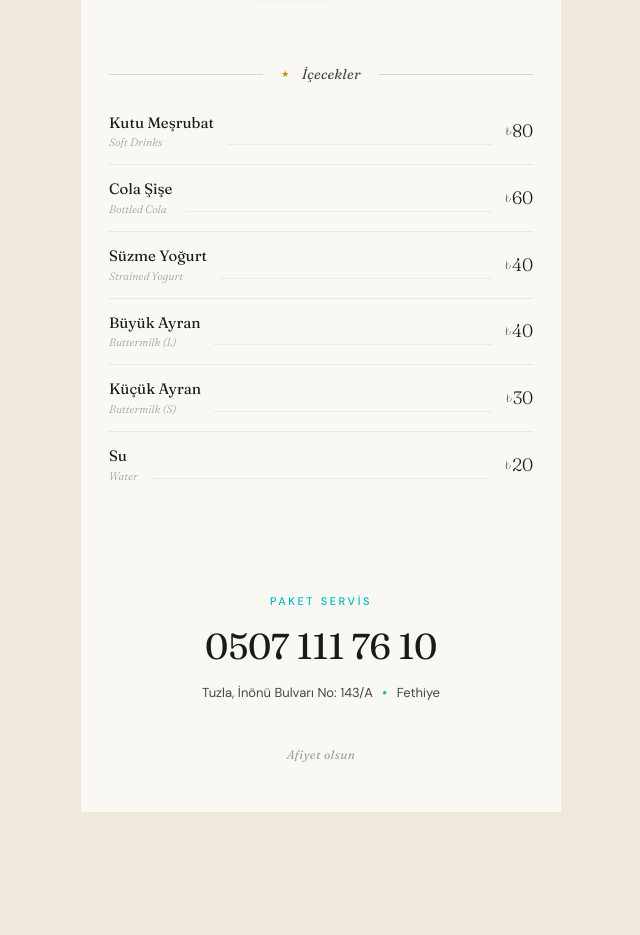
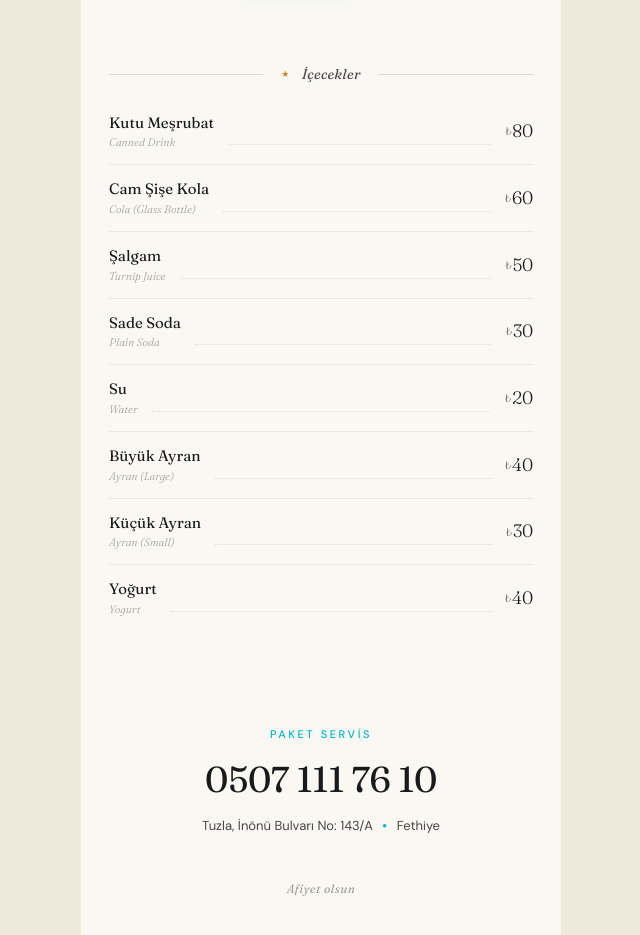
Before and after one commit to saygingemici25800-pixel/fethiye-pilavcisi, a plain HTML site: page menu/index.html in a window 1280 px wide. Shown: the part 6640-7575 px from the top of the page, without its empty margins (319-959 px from the left). Before the commit the page ends 7452 px from the top, so only its background shows below. Drawn offline with Linux system fonts and the light colour scheme.

Commit message:
menü: içecek listesi güncellendi (Şalgam + Sade Soda eklendi, Cam Şişe Kola / Yoğurt)
Co-Authored-By: Claude Opus 4.8 <noreply@anthropic.com>

```diff
--- a/menu/index.html
+++ b/menu/index.html
@@ -638,12 +638,14 @@
       descEn:'Corn tossed in our own sauce. Sweet meets savory.'},
   ];
   const drinks = [
-    {tr:'Kutu Meşrubat', en:'Soft Drinks', price:80},
-    {tr:'Cola Şişe', en:'Bottled Cola', price:60},
-    {tr:'Süzme Yoğurt', en:'Strained Yogurt', price:40},
-    {tr:'Büyük Ayran', en:'Buttermilk (L)', price:40},
-    {tr:'Küçük Ayran', en:'Buttermilk (S)', price:30},
+    {tr:'Kutu Meşrubat', en:'Canned Drink', price:80},
+    {tr:'Cam Şişe Kola', en:'Cola (Glass Bottle)', price:60},
+    {tr:'Şalgam', en:'Turnip Juice', price:50},
+    {tr:'Sade Soda', en:'Plain Soda', price:30},
     {tr:'Su', en:'Water', price:20},
+    {tr:'Büyük Ayran', en:'Ayran (Large)', price:40},
+    {tr:'Küçük Ayran', en:'Ayran (Small)', price:30},
+    {tr:'Yoğurt', en:'Yogurt', price:40},
   ];
 
   const sizeLabels = ['AZ','1P','1.5P'];
```
